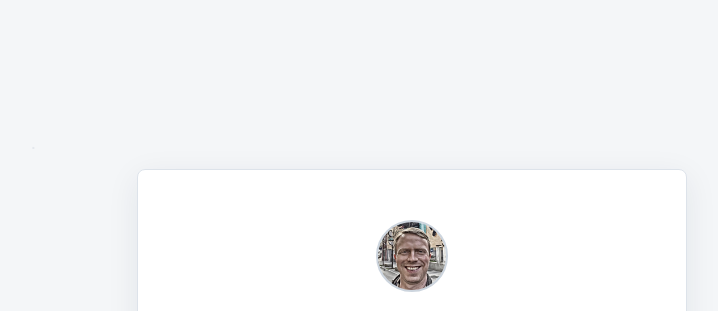
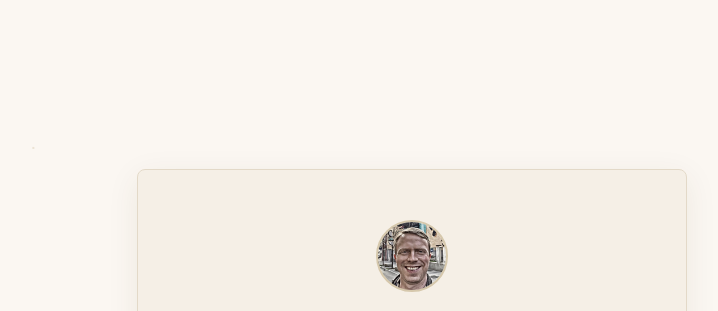
Before and after one commit to blairschaefer/schaefer.io, a plain HTML site: page index.html in a window 1280 px wide. Shown: the top 311 px of the page, without its empty margins (228-946 px from the left). Drawn offline with Linux system fonts and the light colour scheme.

Commit message:
chore(theme): daily rotation 2026-11-22

```diff
--- a/theme-history.json
+++ b/theme-history.json
@@ -1,10 +1,4 @@
 [
-  {
-    "date": "2026-08-10",
-    "palette": "warm-paper",
-    "font": "playfair-source",
-    "reasoning": "A warm, light palette with elegant serifs provides contrast after yesterday's dark theme and avoids recent selections."
-  },
   {
     "date": "2026-08-11",
     "palette": "slate-cool",
@@ -598,5 +592,11 @@
     "palette": "slate-cool",
     "font": "system",
     "reasoning": "A crisp, clean combination for Saturday that contrasts yesterday's warm linen with cool tones and an efficient system font."
+  },
+  {
+    "date": "2026-11-22",
+    "palette": "warm-paper",
+    "font": "ibm-plex",
+    "reasoning": "Warm, light palette with a clean technical font for a Sunday contrast to yesterday's cool slate."
   }
 ]
--- a/theme.css
+++ b/theme.css
@@ -1,45 +1,47 @@
 /*
  * theme.css — auto-rotated daily by .github/workflows/daily-theme.yml
- * Theme: "slate-cool" + "system"
- * Last updated: 2026-11-21 UTC
+ * Theme: "warm-paper" + "ibm-plex"
+ * Last updated: 2026-11-22 UTC
  *
  * This file is overwritten by the automated daily theme rotation.
  * To change which themes are eligible, edit theme.json (not this file).
  */
 
+@import url('https://fonts.googleapis.com/css2?family=IBM+Plex+Sans:wght@400;500;700&display=swap');
+
 :root {
     /* Typography */
-    --font-heading: -apple-system, BlinkMacSystemFont, 'SF Pro Display', system-ui, sans-serif;
-    --font-body: -apple-system, BlinkMacSystemFont, 'SF Pro Text', system-ui, sans-serif;
+    --font-heading: 'IBM Plex Sans', system-ui, sans-serif;
+    --font-body: 'IBM Plex Sans', system-ui, sans-serif;
 
     /* Page */
-    --color-page-bg: #f4f6f8;
-    --color-text: #1c2530;
+    --color-page-bg: #fbf7f2;
+    --color-text: #2a241e;
 
     /* Card */
-    --color-card-bg: #ffffff;
-    --color-card-border: #dde3ea;
-    --color-card-shadow: rgba(20, 40, 60, 0.08);
+    --color-card-bg: #f5efe6;
+    --color-card-border: #e3d9c8;
+    --color-card-shadow: rgba(80, 60, 30, 0.08);
 
     /* Avatar */
-    --color-avatar-bg: #e8edf2;
-    --color-avatar-bg-hover: #dce3ea;
-    --color-avatar-border: #cdd5de;
-    --color-avatar-border-hover: #a8b3bf;
+    --color-avatar-bg: #ede4d3;
+    --color-avatar-bg-hover: #e0d4bc;
+    --color-avatar-border: #d6c8ac;
+    --color-avatar-border-hover: #bca982;
 
     /* Text hierarchy */
-    --color-heading: #0f1620;
-    --color-subtitle: #5c6b7a;
-    --color-body: #3a4654;
-    --color-muted: #8b97a5;
+    --color-heading: #1d160d;
+    --color-subtitle: #7a6a52;
+    --color-body: #4a3f30;
+    --color-muted: #a89779;
 
     /* Links */
-    --color-link: #4a5867;
-    --color-link-hover: #0f1620;
-    --color-link-border: #cdd5de;
-    --color-link-border-hover: #a8b3bf;
-    --color-link-bg-hover: #eaeff4;
+    --color-link: #5a4a35;
+    --color-link-hover: #1d160d;
+    --color-link-border: #c9b894;
+    --color-link-border-hover: #a88f5f;
+    --color-link-bg-hover: #efe5d3;
 
     /* Decorative */
-    --color-floating: #cdd5de;
+    --color-floating: #d6c8ac;
 }
```
